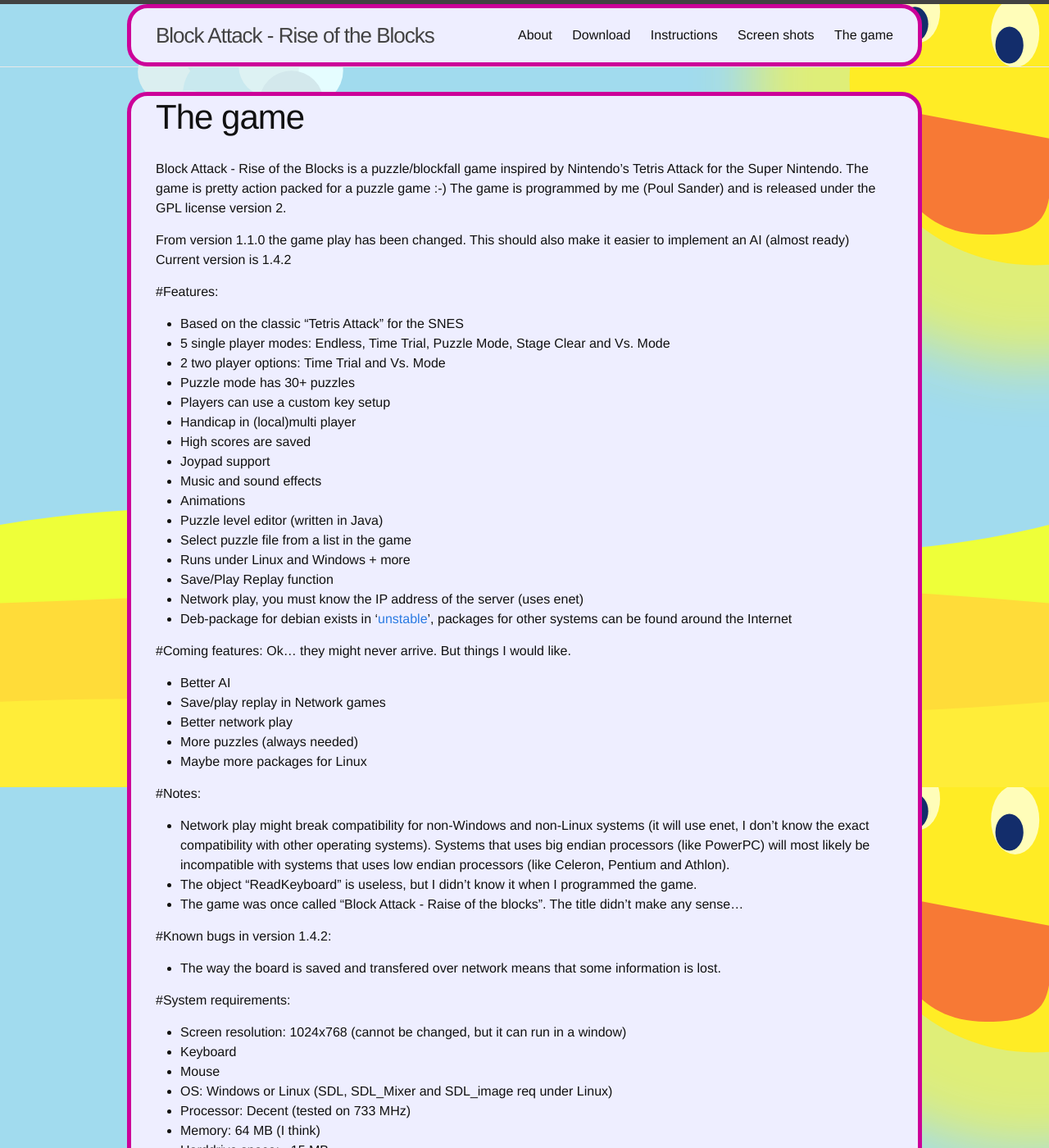
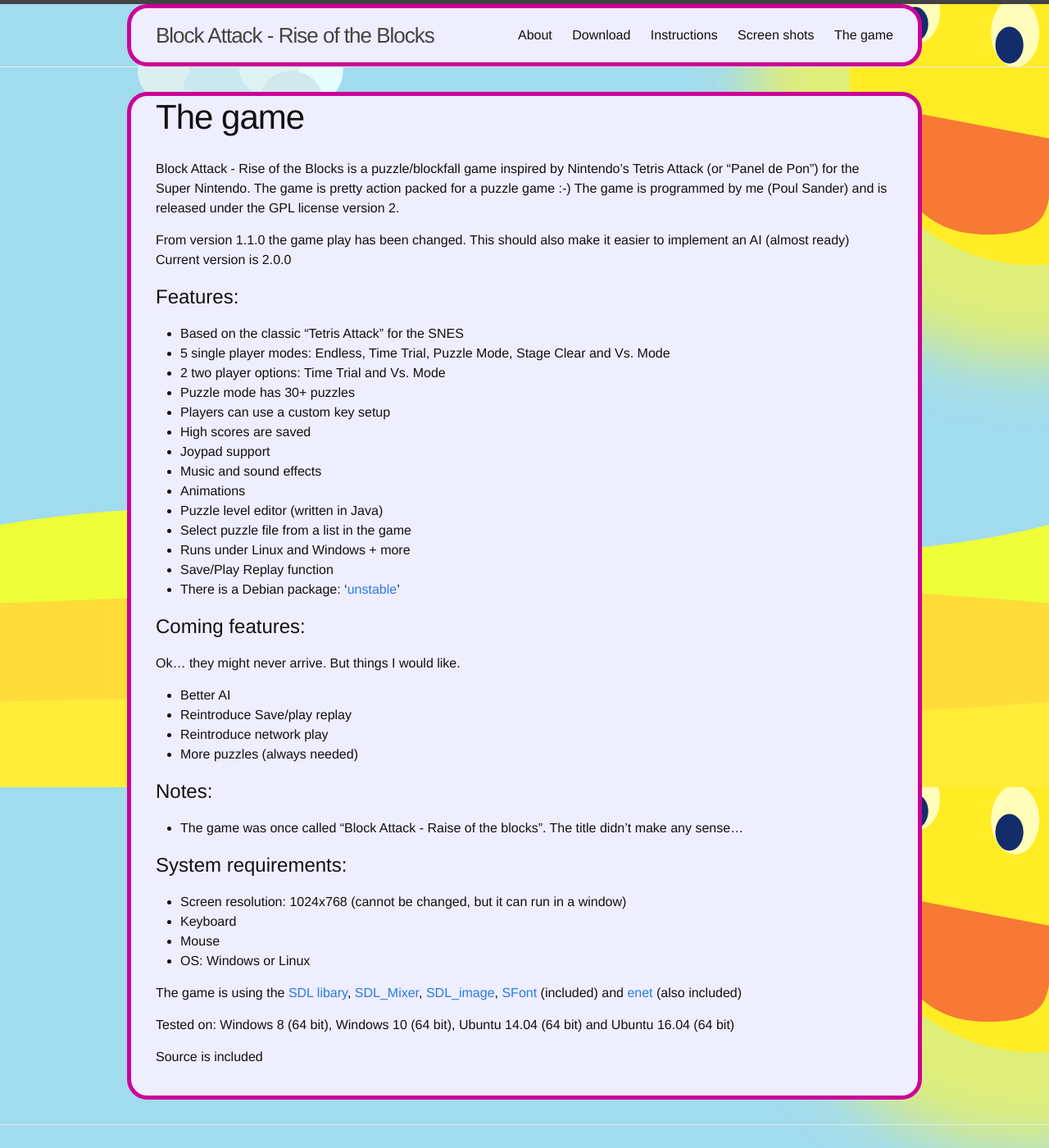
Before and after one commit to blockattack/blockattack-www, a Jekyll site: the page built from thegame.md, in a window 1280 px wide and 1400 px high. Shown: the whole window at 82% size. Built offline with Jekyll 4.4.1, drawn with Linux system fonts in a browser that asks for light colours; some of the changed text lies outside the part shown.

Commit message:
Updated the page to include the 2.0.0 version

```diff
--- a/thegame.md
+++ b/thegame.md
@@ -4,20 +4,19 @@
 permalink: /thegame/
 redirect_from: "/thegame.htm"
 ---
-Block Attack - Rise of the Blocks is a puzzle/blockfall game inspired by Nintendo's Tetris Attack for the Super Nintendo. The game is pretty action packed for a puzzle game :-)
+Block Attack - Rise of the Blocks is a puzzle/blockfall game inspired by Nintendo's Tetris Attack (or "Panel de Pon") for the Super Nintendo. The game is pretty action packed for a puzzle game :-)
 The game is programmed by me (Poul Sander) and is released under the GPL license version 2.
 
 From version 1.1.0 the game play has been changed. This should also make it easier to implement an AI (almost ready)
-Current version is 1.4.2
+Current version is 2.0.0
 
-#Features:
+# Features:
 
   * Based on the classic "Tetris Attack" for the SNES
   * 5 single player modes: Endless, Time Trial, Puzzle Mode, Stage Clear and Vs. Mode
   * 2 two player options: Time Trial and Vs. Mode
   * Puzzle mode has 30+ puzzles
   * Players can use a custom key setup
-  * Handicap in (local)multi player
   * High scores are saved
   * Joypad support
   * Music and sound effects
@@ -26,41 +25,29 @@
   * Select puzzle file from a list in the game
   * Runs under Linux and Windows + more
   * Save/Play Replay function
-  * Network play, you must know the IP address of the server (uses enet)
-  * Deb-package for debian exists in '[unstable](http://packages.debian.org/unstable/games/blockattack)', packages for other systems can be found around the Internet
+  * There is a Debian package: '[unstable](http://packages.debian.org/unstable/games/blockattack)'
 
-#Coming features:
+# Coming features:
 Ok... they might never arrive. But things I would like.
 
   * Better AI
-  * Save/play replay in Network games
-  * Better network play
+  * Reintroduce Save/play replay
+  * Reintroduce network play
   * More puzzles (always needed)
-  * Maybe more packages for Linux
 
-#Notes:
+# Notes:
 
-  * Network play might break compatibility for non-Windows and non-Linux systems (it will use enet, I don't know the exact compatibility with other operating systems). Systems that uses big endian processors (like PowerPC) will most likely be incompatible with systems that uses low endian processors (like Celeron, Pentium and Athlon).
-  * The object "ReadKeyboard" is useless, but I didn't know it when I programmed the game.
   * The game was once called "Block Attack - Raise of the blocks". The title didn't make any sense...
 
-#Known bugs in version 1.4.2:
-
-  * The way the board is saved and transfered over network means that some information is lost.
-
-#System requirements:
+# System requirements:
 
   * Screen resolution: 1024x768 (cannot be changed, but it can run in a window)
   * Keyboard
   * Mouse
-  * OS: Windows or Linux (SDL, SDL_Mixer and SDL_image req under Linux)
-  * Processor: Decent (tested on 733 MHz)
-  * Memory: 64 MB (I think)
-  * Harddrive space: ~15 MB
-  * A network is required for network play
+  * OS: Windows or Linux
 
 The game is using the [SDL libary](http://www.libsdl.org/), [SDL_Mixer](http://www.libsdl.org/projects/SDL_mixer), [SDL_image](http://www.libsdl.org/projects/SDL_image/), [SFont](http://www.linux-games.com/sfont/) (included) and [enet](http://enet.cubik.org/) (also included)
 
-Tested on: Windows 7 and Ubuntu 15.04 (64 bit)
+Tested on: Windows 8 (64 bit), Windows 10 (64 bit), Ubuntu 14.04 (64 bit) and Ubuntu 16.04 (64 bit)
 
 Source is included
```
Also changed, not shown: _posts/2016-03-20-preview_of_2_0_0_as_of_2016_03_20.markdown (+3 -6 lines), _posts/2016-05-01-version_2_0_0_released.markdown (added, +18 -0 lines), download.md (+5 -11 lines), instructions.md (+2 -2 lines), favicon.ico.
